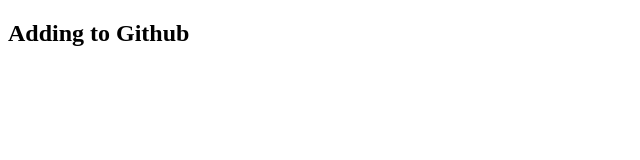
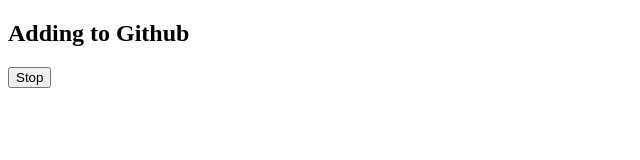
Before and after one commit to Abhay5855/studious-happiness, a plain HTML site: page index.html in a window 1280 px wide. Shown: the whole page, without its empty margins (0-640 px from the left). Drawn offline with Linux system fonts and the light colour scheme.

Commit message:
new button feature added

```diff
--- a/index.html
+++ b/index.html
@@ -10,5 +10,7 @@
 
     <h2>Adding to Github</h2>
 
+    <button>Stop</button>
+
 </body>
 </html>
```
